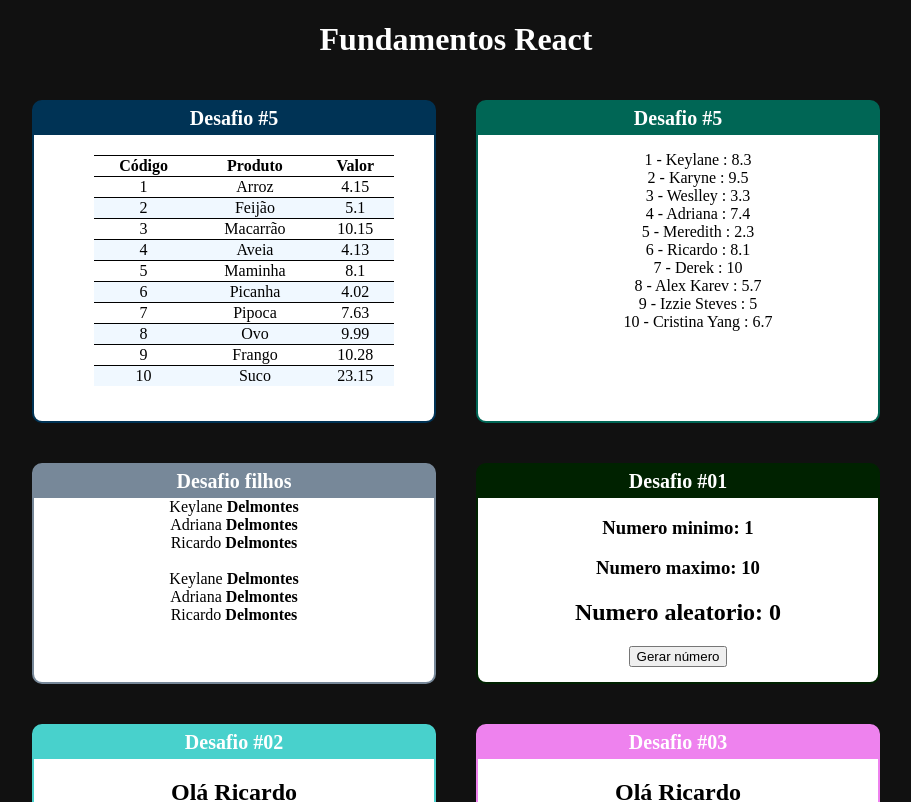
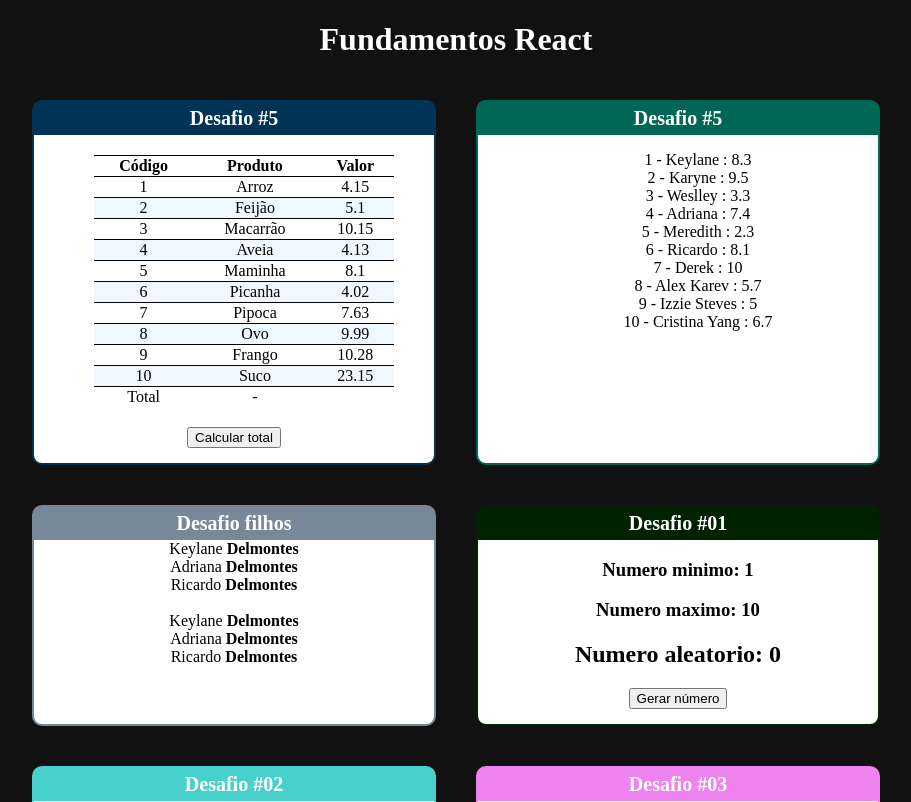
Before and after one commit to KeylaneSilva/fundamentos-react2, a React (Create React App) app: page / in a window 1280 px wide. Shown: the top 802 px of the page, without its empty margins (184-1095 px from the left). Built offline with nearby package versions, Linux system fonts and the light colour scheme.

Commit message:
refatorando tabela

```diff
--- a/src/components/repeticao/RepeticaoProd.jsx
+++ b/src/components/repeticao/RepeticaoProd.jsx
@@ -1,8 +1,9 @@
-import React from 'react'
+import React, { useState } from 'react'
 import produtos from '../../data/listaProdutos'
 import '../repeticao/RepeticaoProd.css'
 
 export default function RepeticaoProd() {
+    const [valor, setValor] = useState(0)
 
     const tabelaProd = produtos.map((produto) =>
         <tr>
@@ -11,6 +12,15 @@ export default function RepeticaoProd() {
             <td>{produto.valor}</td>
         </tr>
     )
+
+    function total(){
+        let acm = 0
+        for(let i = 0; i< produtos.length; i++){
+            acm += produtos[i].valor
+        }
+        document.getElementById('total').innerHTML = acm.toFixed(2)
+    }
+
 
     return (
         <div>
@@ -25,7 +35,15 @@ export default function RepeticaoProd() {
                 <tbody>
                     {tabelaProd}
                 </tbody>
+                <tfoot>
+                    <tr>
+                        <td>Total</td>
+                        <td>-</td>
+                        <td id="total"></td>
+                    </tr>
+                </tfoot>
             </table>
+                    <button onClick={total}>Calcular total</button>
         </div>
     )
 }
```
